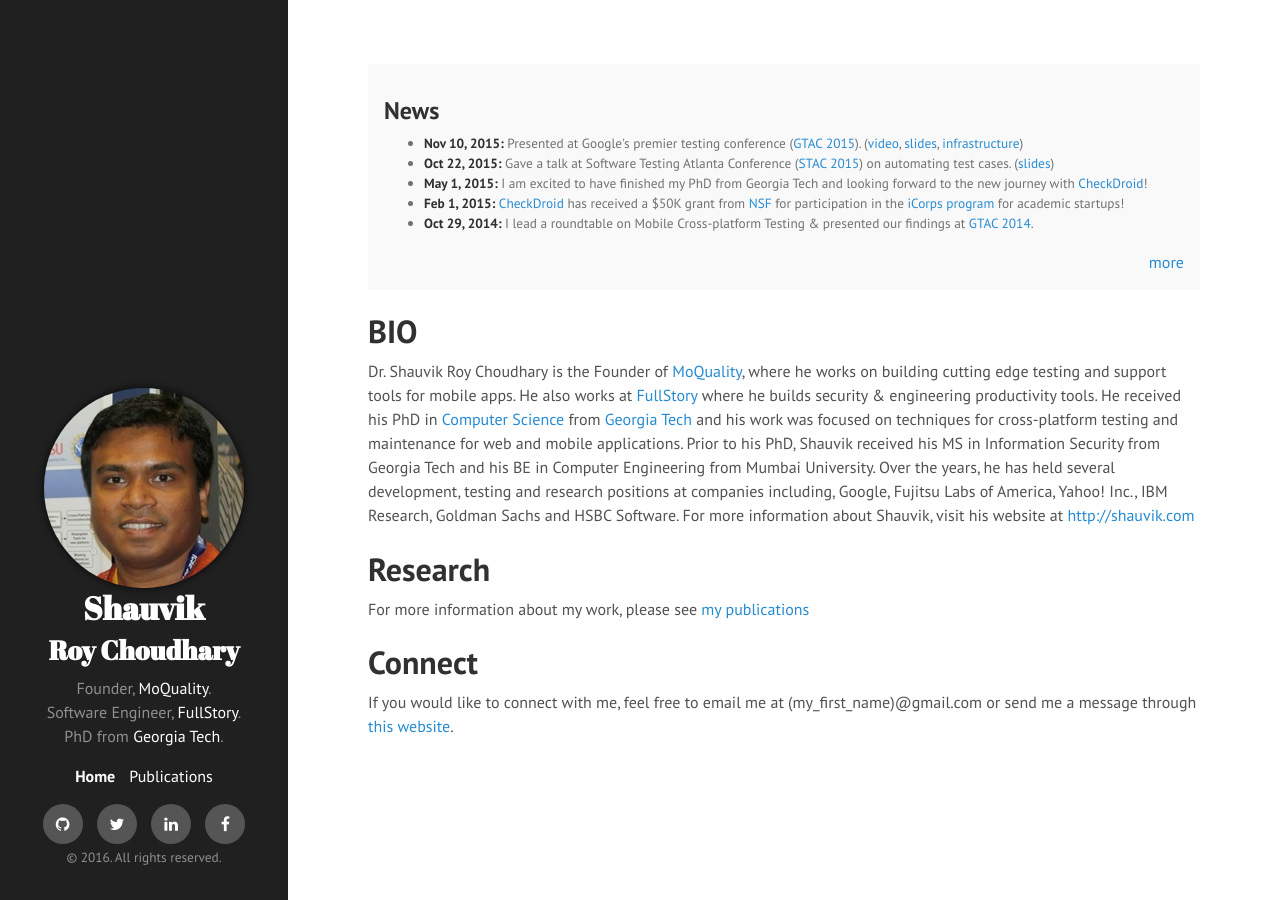
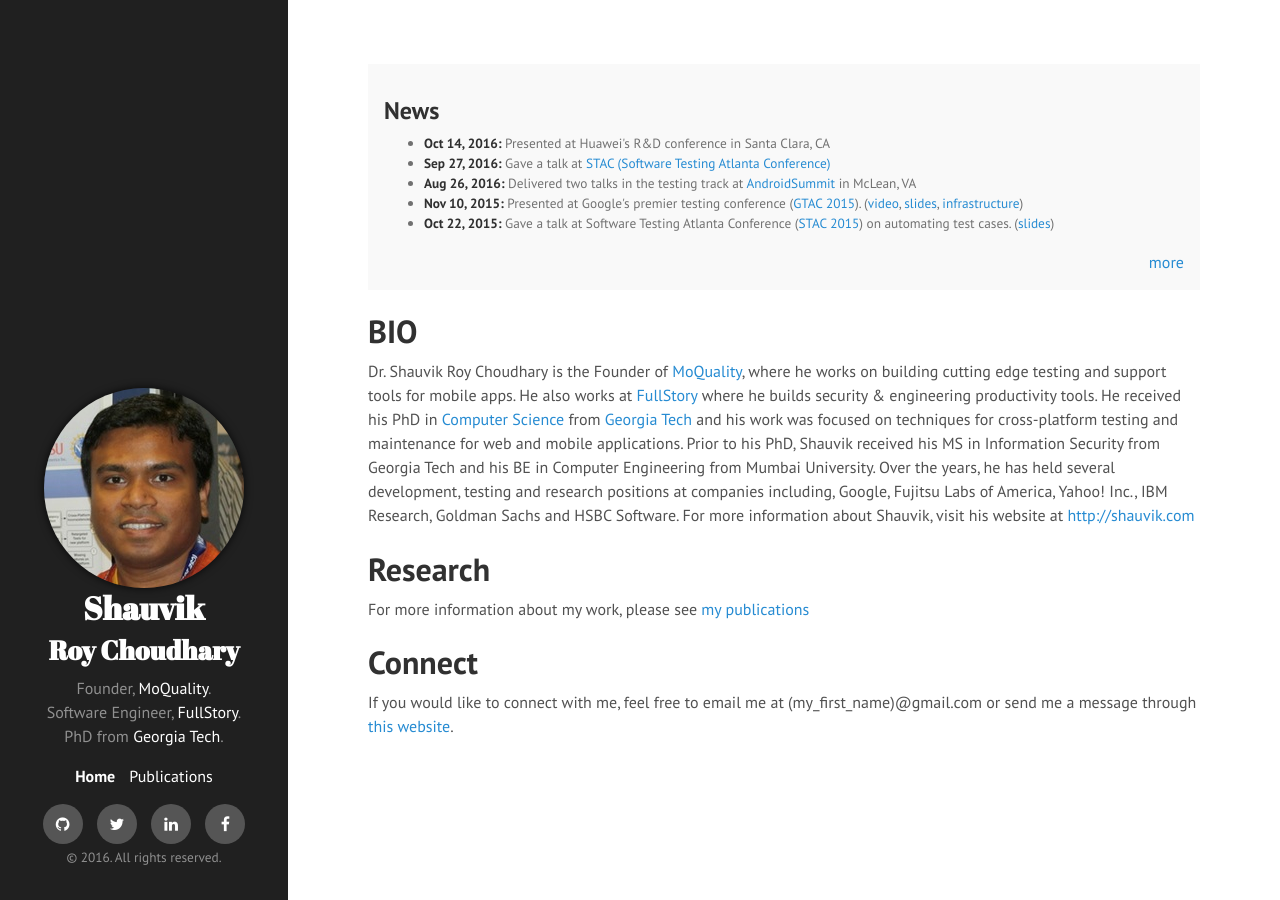
Before and after one commit to shauvik/shauvik.github.io, a Jekyll site: the page built from index.html, in a window 1280 px wide. Built offline with Jekyll 4.4.1, drawn with Linux system fonts in a browser that asks for light colours; nearby versions of some CDN libraries.

Commit message:
Update news.md

```diff
--- a/_includes/news.md
+++ b/_includes/news.md
@@ -1,8 +1,11 @@
+* <strong>Oct 14, 2016:</strong> Presented at Huawei's R&D conference in Santa Clara, CA
+* <strong>Sep 27, 2016:</strong> Gave a talk at <a href="http://www.softwaretestingatlcon.com/">STAC (Software Testing Atlanta Conference) </a>
+* <strong>Aug 26, 2016:</strong> Delivered two talks in the testing track at <a href="http://androidsummit.org/">AndroidSummit</a> in McLean, VA
 * <strong>Nov 10, 2015:</strong> Presented at Google's premier testing conference (<a href="https://developers.google.com/google-test-automation-conference/2015">GTAC 2015</a>). (<a href="https://youtu.be/Vt8EUQtqBuA">video</a>, <a href="http://bit.ly/shauvik_gtac2015">slides</a>, <a href="http://bear.cc.gatech.edu/~shauvik/androtest/">infrastructure</a>)
 
 * <strong>Oct 22, 2015:</strong> Gave a talk at Software Testing Atlanta Conference (<a href="http://softwaretestingatlcon.com">STAC 2015</a>) on automating test cases. (<a href="http://www.slideshare.net/shauvik/from-manual-to-automated-tests-stac-2015">slides</a>)
 
-* <strong>May 1, 2015:</strong> I am excited to have finished my PhD from Georgia Tech and looking forward to the new journey with <a href="http://checkdroid.com">CheckDroid</a>!
+* <strong>May 1, 2015:</strong> I am excited to have finished my PhD from Georgia Tech and looking forward to the new journey with <a href="http://checkdroid.com"><s>CheckDroid</s></a> <a href="https://moquality.com">MoQuality</a>!
 
 * <strong>Feb 1, 2015:</strong> <a href="http://checkdroid.com">CheckDroid</a> has received a $50K grant from <a href="http://nsf.gov">NSF</a> for participation in the <a href="http://www.nsf.gov/news/special_reports/i-corps/">iCorps program</a> for academic startups!
 
```
